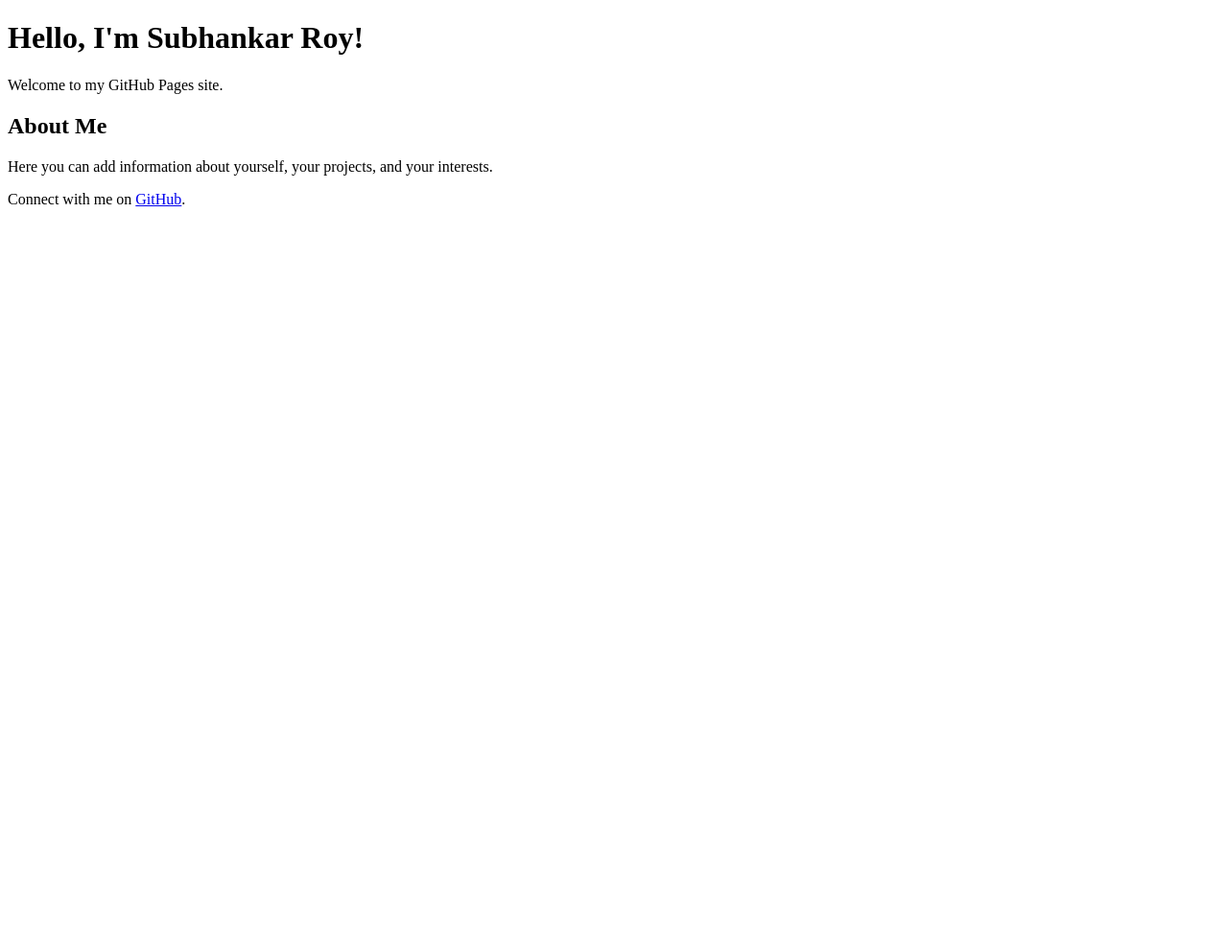
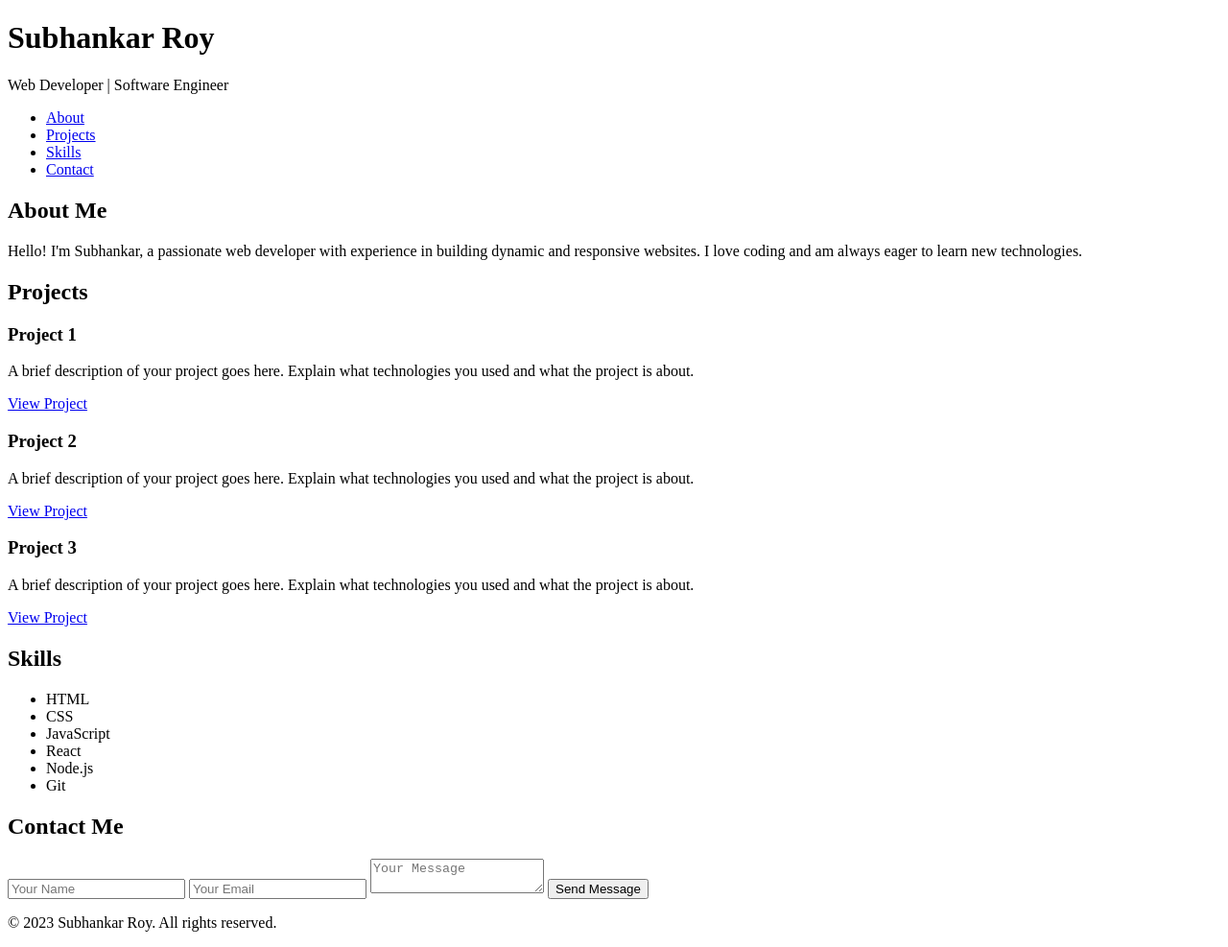
Before and after one commit to S4Roy/s4roy.github.io, a plain HTML site: page index.html in a window 1280 px wide. Shown: the whole page at 96% size. Before the commit the page ends 800 px from the top, so only its background shows below. Drawn offline with Linux system fonts and the light colour scheme.

Commit message:
Update index.html

```diff
--- a/index.html
+++ b/index.html
@@ -3,20 +3,84 @@
 <head>
     <meta charset="UTF-8">
     <meta name="viewport" content="width=device-width, initial-scale=1.0">
-    <title>Welcome to My GitHub Page</title>
-    <link rel="stylesheet" href="styles.css"> <!-- Optional CSS file -->
+    <title>Subhankar Roy - Portfolio</title>
+    <link rel="stylesheet" href="styles.css">
+    <link href="https://fonts.googleapis.com/css2?family=Roboto:wght@400;700&display=swap" rel="stylesheet">
 </head>
 <body>
     <header>
-        <h1>Hello, I'm Subhankar Roy!</h1>
-        <p>Welcome to my GitHub Pages site.</p>
+        <div class="container">
+            <h1>Subhankar Roy</h1>
+            <p>Web Developer | Software Engineer</p>
+            <nav>
+                <ul>
+                    <li><a href="#about">About</a></li>
+                    <li><a href="#projects">Projects</a></li>
+                    <li><a href="#skills">Skills</a></li>
+                    <li><a href="#contact">Contact</a></li>
+                </ul>
+            </nav>
+        </div>
     </header>
-    <main>
-        <h2>About Me</h2>
-        <p>Here you can add information about yourself, your projects, and your interests.</p>
-    </main>
+
+    <section id="about" class="section">
+        <div class="container">
+            <h2>About Me</h2>
+            <p>Hello! I'm Subhankar, a passionate web developer with experience in building dynamic and responsive websites. I love coding and am always eager to learn new technologies.</p>
+        </div>
+    </section>
+
+    <section id="projects" class="section">
+        <div class="container">
+            <h2>Projects</h2>
+            <div class="project">
+                <h3>Project 1</h3>
+                <p>A brief description of your project goes here. Explain what technologies you used and what the project is about.</p>
+                <a href="#" class="btn">View Project</a>
+            </div>
+            <div class="project">
+                <h3>Project 2</h3>
+                <p>A brief description of your project goes here. Explain what technologies you used and what the project is about.</p>
+                <a href="#" class="btn">View Project</a>
+            </div>
+            <div class="project">
+                <h3>Project 3</h3>
+                <p>A brief description of your project goes here. Explain what technologies you used and what the project is about.</p>
+                <a href="#" class="btn">View Project</a>
+            </div>
+        </div>
+    </section>
+
+    <section id="skills" class="section">
+        <div class="container">
+            <h2>Skills</h2>
+            <ul class="skills-list">
+                <li>HTML</li>
+                <li>CSS</li>
+                <li>JavaScript</li>
+                <li>React</li>
+                <li>Node.js</li>
+                <li>Git</li>
+            </ul>
+        </div>
+    </section>
+
+    <section id="contact" class="section">
+        <div class="container">
+            <h2>Contact Me</h2>
+            <form>
+                <input type="text" placeholder="Your Name" required>
+                <input type="email" placeholder="Your Email" required>
+                <textarea placeholder="Your Message" required></textarea>
+                <button type="submit" class="btn">Send Message</button>
+            </form>
+        </div>
+    </section>
+
     <footer>
-        <p>Connect with me on <a href="https://github.com/S4Roy">GitHub</a>.</p>
+        <div class="container">
+            <p>&copy; 2023 Subhankar Roy. All rights reserved.</p>
+        </div>
     </footer>
 </body>
 </html>
```
